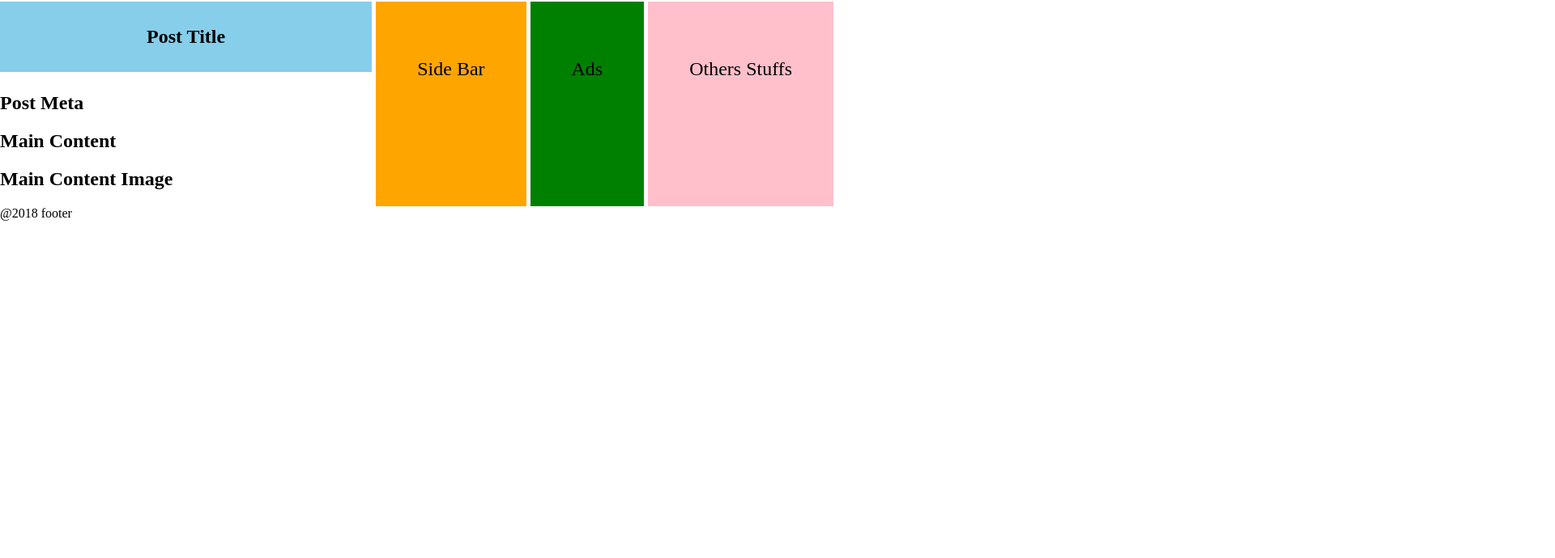
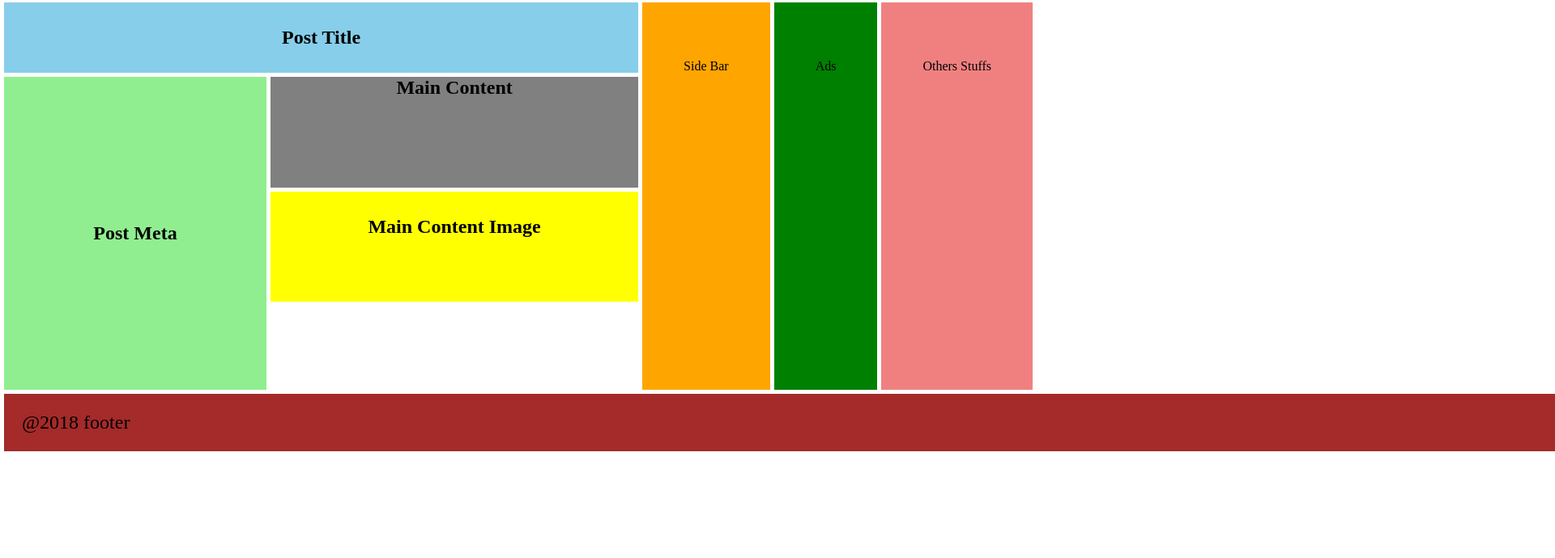
Before and after one commit to 202251138/HANDS-ON_EXERCISE-NO.8-B2, a plain HTML site: page index.html in a window 1280 px wide. Shown: the part 110-800 px from the top of the page at 81% size, 1920 px wide, since content can reach past the window. Drawn offline with Linux system fonts and the light colour scheme.

Commit message:
Update style.css

```diff
--- a/css/style.css
+++ b/css/style.css
@@ -1,6 +1,7 @@
 body {
   margin: 0;
   padding: 0;
+  margin: 5px;
   background-color: white;
   display: grid;
 }
@@ -28,11 +29,14 @@ nav ul {
   gap: 5px;
 }
 nav li {
-  font-size: x-large;
   text-align: center;
   list-style-type: none;
   padding: 40px 2px;
+  background-color: pink;
+  margin: 0;
+  padding: auto;
 }
+
 .ContaintContainer {
   display: grid;
   gap: 5px;
@@ -41,14 +45,14 @@ nav li {
 .PostTitle {
   text-align: center;
   background-color: skyblue;
-  padding: 30px 20px;
+  padding: 30px 220px;
   margin: 0;
   margin-top: 5px;
 }
 
 main {
   display: grid;
-  grid-template-columns: auto auto auto;
+  grid-template-columns: auto auto;
   gap: 5px;
 }
 
@@ -60,22 +64,60 @@ main {
 }
 
 .sidebar {
-  font-size: x-large;
   text-align: center;
   padding: 70px 10px;
   background-color: orange;
 }
 
 .ads {
-  font-size: x-large;
   text-align: center;
   padding: 70px 10px;
   background-color: green;
 }
 
 .other {
-  font-size: x-large;
   text-align: center;
   padding: 70px 10px;
-  background-color: pink;
+  background-color: lightcoral;
 }
+
+.MetaContainer {
+  display: grid;
+  grid-template-columns: auto auto;
+  gap: 5px;
+}
+
+.PostMeta {
+  text-align: center;
+  background-color: lightgreen;
+  margin: 0;
+  padding: 180px 10px;
+}
+
+.content {
+  display: grid;
+  gap: 5px;
+}
+
+.MainContent {
+  text-align: center;
+  background-color: gray;
+  margin: 0;
+}
+
+.image {
+  text-align: center;
+  background-color: yellow;
+  margin: 0;
+  padding: 30px 20px;
+  height: 76px;
+}
+
+footer {
+  font-size: x-large;
+
+  background-color: brown;
+  padding: 22px;
+  margin-top: auto;
+  width: 200%;
+}
```
